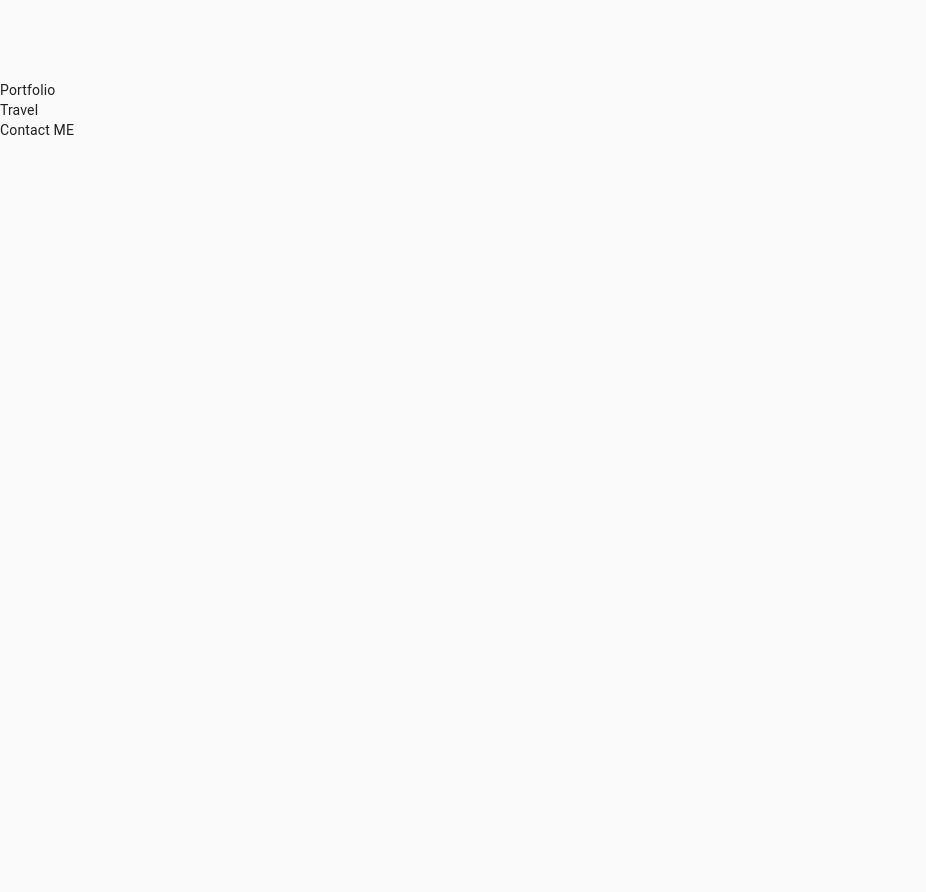
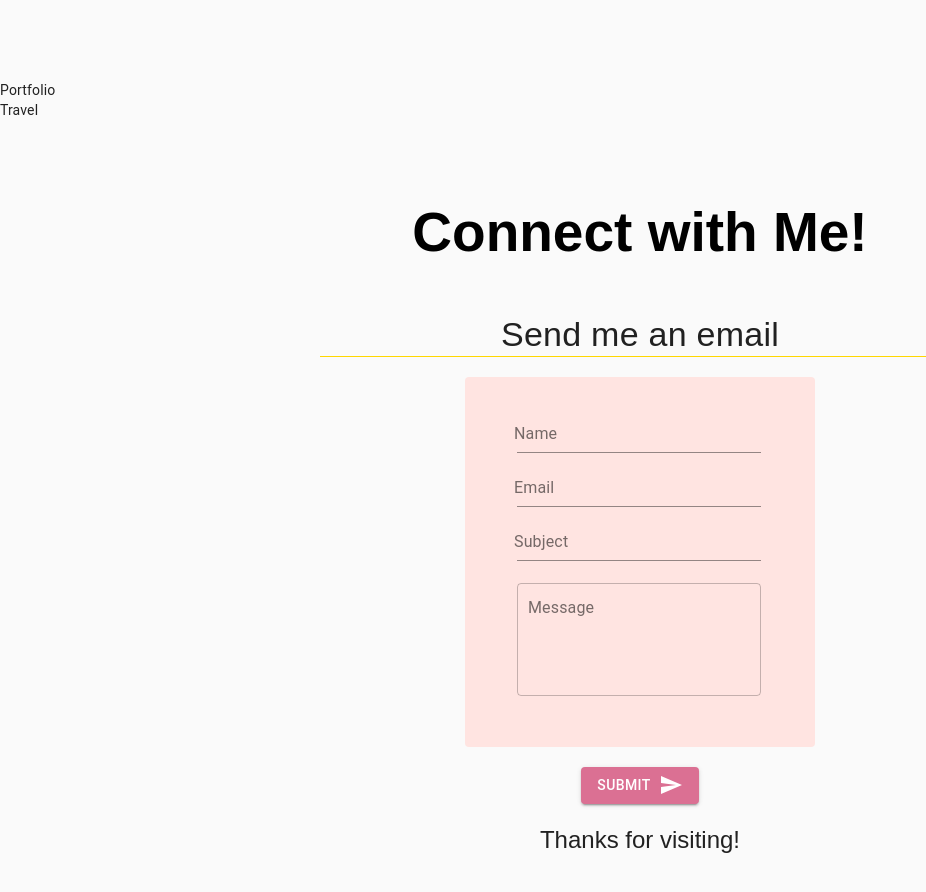
Before and after one commit to paperjoob/personal_website_see, a React (Create React App) app: page / in a window 1280 px wide. Shown: the part 1520-2412 px from the top of the page, without its empty margins (0-926 px from the left). Before the commit the page ends 1660 px from the top, so only its background shows below. Built offline with nearby package versions, Linux system fonts and the light colour scheme.

Commit message:
worked on contact form

```diff
--- a/package.json
+++ b/package.json
@@ -6,7 +6,10 @@
     "@material-ui/core": "^4.5.2",
     "@material-ui/icons": "^4.5.1",
     "@material-ui/styles": "^4.5.2",
+    "bootstrap": "^4.3.1",
+    "emailjs-com": "^2.4.0",
     "react": "^16.11.0",
+    "react-bootstrap": "^1.0.0-beta.14",
     "react-dom": "^16.11.0",
     "react-parallax": "^2.2.4",
     "react-reveal": "^1.2.2",
--- a/src/AboutMe/AboutMe.js
+++ b/src/AboutMe/AboutMe.js
@@ -2,10 +2,8 @@ import React, {Component} from 'react';
 import { Element } from 'react-scroll';
 import Profile from '../Images/see.jpg';
 
-import { Grid, Avatar, Typography, Paper, Divider } from '@material-ui/core';
+import { Grid, Avatar, Typography, Divider } from '@material-ui/core';
 import { withStyles } from '@material-ui/core/styles';
-
-import CssBaseline from '@material-ui/core/CssBaseline';
 
 import './AboutMe.css';
 import { createMuiTheme } from '@material-ui/core/styles';
@@ -65,10 +63,7 @@ class AboutMe extends Component {
                 <ThemeProvider theme={theme}>
                     <div className={classes.root}>
                         <Grid item xs={12}>
-                            <Typography
-                                variant='h3'
-                                align='center'
-                                className={classes.title}>
+                            <Typography variant='h3' align='center' className={classes.title}>
                                 About See
                             </Typography>
                         </Grid>
@@ -89,7 +84,7 @@ class AboutMe extends Component {
                                 <br />
                                 I enjoy learning and making websites, both on the front-end and back-end.
                                 <br />
-                                When I am not coding, I am busy hiking, planning my future travels, or being with my family.
+                                When I am not coding, I am busy hiking, planning my future travels, or spending time with my family.
                             </Typography>
                         </Grid>
                     </div>
--- /dev/null
+++ b/src/ContactMe/ContactMe.css
@@ -0,0 +1,38 @@
+/* .ContactHeader {
+    background-color: gold;
+    height: 100px;
+    padding-top: 100px;
+    margin-top: 100px;
+}
+
+.ContactDiv {
+    height: 100vh
+} */
+
+.ContactForm {
+    background-color: mistyrose;
+    width: 350px;
+    height: 370px;
+    margin: auto;
+    padding: 25px;
+    border-radius: 4px;
+}
+
+.submitButton {
+    background-color: #00acb0;
+    border-radius: 4px;
+    color: #f8f8f8;
+    min-height: 50px;
+    min-width: 100px;
+    outline:0;
+    cursor: pointer;
+    margin: auto;
+    align-content: center;
+    justify-content:center;
+    text-align: center;
+    display: block;
+}
+
+.submitButton:hover {
+    background-color: #008183;
+}
--- a/src/ContactMe/ContactMe.js
+++ b/src/ContactMe/ContactMe.js
@@ -1,14 +1,162 @@
 import React, {Component} from 'react';
 import { Element } from 'react-scroll';
+import './ContactMe.css';
+
+import { Typography, Button, Divider, Paper, Grid, TextField} from '@material-ui/core';
+import { withStyles } from '@material-ui/core/styles';
+import SendIcon from '@material-ui/icons/Send';
+import Icon from '@material-ui/core/Icon';
+
+import emailjs from 'emailjs-com';
+
+const styles = theme => ({
+	root: {
+        flexGrow: 1,
+        height: '100vh',
+        width: '100vw',
+		align: 'center',
+		justify: 'center',
+	},
+    title: {
+		fontWeight: 'bolder',
+        color: 'black',
+        fontSize: 55,
+        paddingTop: '80px',
+        paddingBottom: '30px'
+    },
+    bio: {
+        fontFamily: 'default',
+        fontSize: '18px'
+    },
+    grid: {
+        width: '700px',
+        align:"center",
+        justify: 'center',
+        margin: 'auto'
+    },
+    dividerColor: {
+        backgroundColor: 'gold',
+    },
+    textField: {
+        marginLeft: theme.spacing(3),
+        width: 250,
+        align: 'center',
+        padding: '3px'
+    },
+    container: {
+        display: "flex",
+        justifyContent: "center"
+    },
+    rightIcon: {
+        marginLeft: theme.spacing(1),
+    },
+    button: {
+        backgroundColor: 'palevioletred',
+        '&:hover': {
+        backgroundColor: 'palevioletred',
+        },
+    }
+});
 
 class ContactMe extends Component {
+
+    state = {
+        name: '',
+        email: '',
+        subject: '',
+        message: ''
+    }
+
+    // submit the message onClick
+    handleSubmit = (event) => {
+        event.preventDefault();
+        const { name, email, subject, message } = this.state;
+        let templateParams = {
+          from_name: email,
+          to_name: ' seeyang24_gmail_com',
+          subject: subject,
+          message_html: message,
+         }
+         emailjs.send(
+          'gmail',
+          'template_aKix9bLm',
+           templateParams,
+          'user_EBdcvYx7cR5ar14ONYDge'
+         )
+         console.log(this.state)
+         this.resetForm()
+    }
+
+    resetForm() {
+        this.setState({
+          name: '',
+          email: '',
+          subject: '',
+          message: '',
+        })
+      }
+
+    // handlechange
+    handleChange = (event, param) => {
+        this.setState({
+            [param]: event.target.value
+        })
+        console.log(event.target.value)
+    }
+
     render() {
+        const { classes } = this.props;
+
         return (
             <Element name="Contact Me" id="Contact Me" >
-                <div>Contact ME</div>
+                   <div className={classes.root}>
+                        <Grid item xs={12}>
+                            <Typography variant='h3' align='center' className={classes.title}>
+                                Connect with Me!
+                            </Typography>
+                        </Grid>
+
+                        <br />
+                        <Grid item xs={6} className={classes.grid}>
+                            <Typography variant='h4' align='center'>
+                                Send me an email
+                            </Typography>
+                            <Divider className={classes.dividerColor}/>
+                            <br />
+                            <form className='ContactForm' >
+                                <TextField label="Name" className={classes.textField} value={this.state.name}
+                                    onChange={(event) => {this.handleChange(event, 'name')}}/>
+                                <TextField label="Email" className={classes.textField} value={this.state.email}
+                                    onChange={(event) => {this.handleChange(event, 'email')}}/>
+                                <TextField label="Subject" className={classes.textField} value={this.state.subject}
+                                    onChange={(event) => {this.handleChange(event, 'subject')}}/>
+                                <TextField
+                                    label="Message"
+                                    multiline
+                                    rows="4"
+                                    value={this.state.message}
+                                    className={classes.textField}
+                                    margin="normal"
+                                    variant="outlined"
+                                    onChange={(event) => {this.handleChange(event, 'message')}}
+                                />
+                            </form>
+                            <br />
+                            <Grid className={classes.container}>
+                                <Button variant="contained" color="primary" className={classes.button} onClick={this.handleSubmit}>
+                                    Submit
+                                    <SendIcon className={classes.rightIcon}>send</SendIcon>
+                                </Button>
+                            </Grid>
+                            <br />
+                            <Typography variant="h5" align='center'  >
+                                Thanks for visiting!
+                            </Typography>
+                        </Grid>
+                    </div>
             </Element>
         )
     }
 }
 
-export default ContactMe;
+export default withStyles(styles) (ContactMe);
--- a/src/Main/Main.js
+++ b/src/Main/Main.js
@@ -1,7 +1,6 @@
 import React, {Component} from 'react';
 import { Element } from 'react-scroll';
-import Profile from '../Images/see.jpg';
-import { Grid, Avatar, Typography } from '@material-ui/core';
+import { Grid, Typography } from '@material-ui/core';
 import { withStyles } from '@material-ui/core/styles';
 import Image from '../Images/drive.JPG'
 
@@ -57,9 +56,6 @@ class Main extends Component {
                             I'm See Yang
                         </Typography>
 					</Grid>
-                    {/* <Grid item xs={12}>
-						<Avatar src={Profile} className={classes.profile} />
-					</Grid> */}
                     <Grid item xs={12}>
 							<Typography
 								variant='h5'
```
Also changed, not shown: 1 other file (tests, documents, lock files or other folders).
